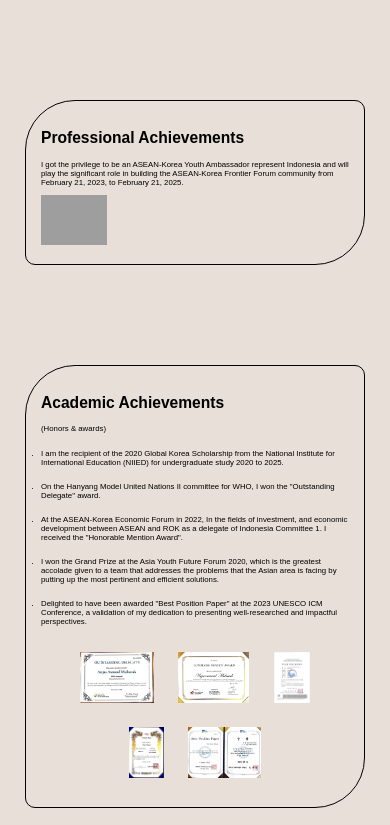
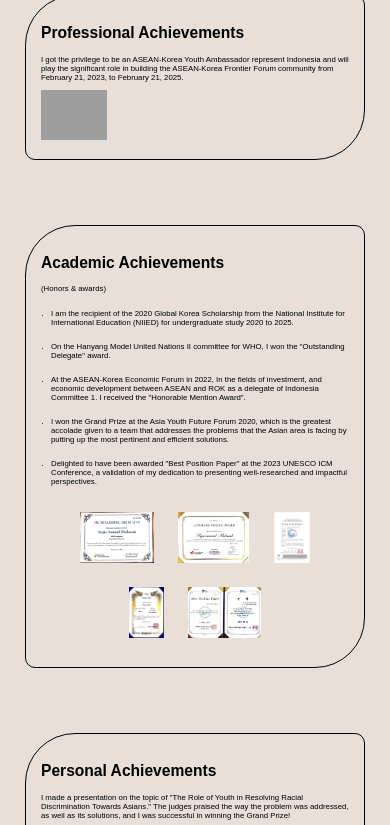
Before and after one commit to anjasmub/html-portfolio, a plain HTML site: page index.html in a window 390 px wide. Shown: the part 974-1799 px from the top of the page. Drawn offline with Linux system fonts and the light colour scheme; grey boxes are pictures that could not be loaded; a web font is replaced by a local one.

Commit message:
Add files via upload

```diff
--- a/Anjas.css
+++ b/Anjas.css
@@ -48,6 +48,10 @@ div p, #dev1 h2, #dev1 a, div ul {
 @media (max-width: 700px) {
     .esp img {
         width: 150px;
+    }
+
+    div {
+        margin-bottom: 65px;
     }
 
     #title {
--- a/index.html
+++ b/index.html
@@ -47,7 +47,7 @@
     <div id="dev5">
         <h2>Academic Achievements</h2>
         <p style="font-style: bold;">(Honors & awards)</p>
-        <ul style="padding-left: 0;">
+        <ul style="padding-left: 10px;">
             <li><span>I am the recipient of the 2020 Global Korea Scholarship from the National Institute for International Education (NIIED) for undergraduate study 2020 to 2025.</span></li>
             <li><span>On the Hanyang Model United Nations II committee for WHO, I won the "Outstanding Delegate" award.</span></li>
             <li><span>At the ASEAN-Korea Economic Forum in 2022, In the fields of investment, and economic development between ASEAN and ROK as a delegate of Indonesia Committee 1. I received the "Honorable Mention Award".</span></li>
```
